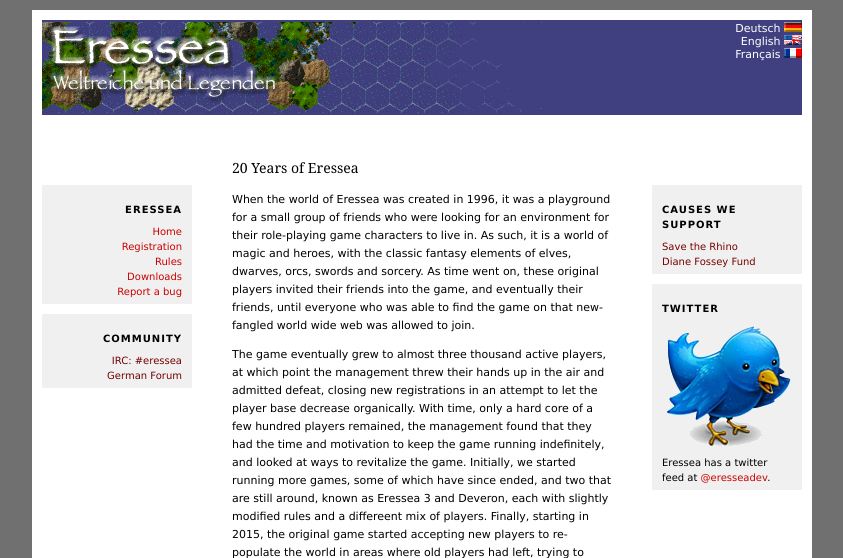
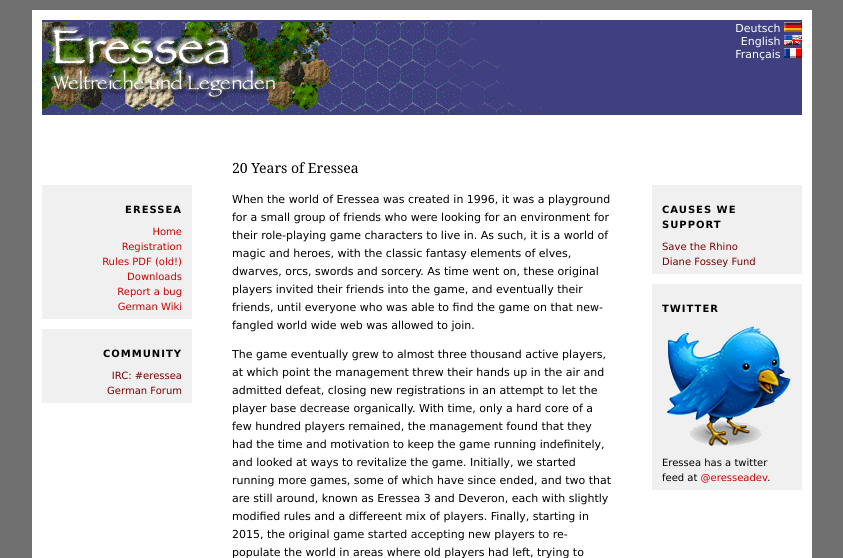
Before and after one commit to eressea/www.eressea.de, a PHP site: page /en/index.php in a window 1280 px wide. Shown: the top 558 px of the page, without its empty margins (218-1061 px from the left). Run offline with PHP 8.4, Linux system fonts and the light colour scheme.

Commit message:
Adding an old rules PDF for English players.

```diff
--- a/de/includes/navigation.php
+++ b/de/includes/navigation.php
@@ -8,7 +8,7 @@
         <a href="https://wiki.eressea.de/index.php/Regeln">Regeln</a><br/>
         <a href="https://wiki.eressea.de/index.php/Hilfsmittel">Downloads</a><br/>
         <a href="https://bugs.eressea.de/">Fehler melden</a><br/>
-        <a href="https://wiki.eressea.de/index.php/Spielerseiten">Links</a><br/>
+        <a href="https://wiki.eressea.de/">Wiki</a><br/>
     </p>
 </div>
 
--- a/en/includes/navigation.php
+++ b/en/includes/navigation.php
@@ -5,9 +5,10 @@
     <p class="nav">
         <a href="../en/">Home</a><br/>
         <a href="register.php">Registration</a><br/>
-        <a href="http://wiki.eressea.de/en/">Rules</a><br/>
+        <a href="rules-en.pdf">Rules PDF (old!)</a><br/>
         <a href="http://magellan.log-out.net/">Downloads</a><br/>
-        <a href="http://bugs.eressea.de/">Report a bug</a><br/>
+        <a href="https://bugs.eressea.de/">Report a bug</a><br/>
+        <a href="https://wiki.eressea.de/">German Wiki</a><br/>
     </p>
 </div>
 
```
Also changed, not shown: 1 other file.
